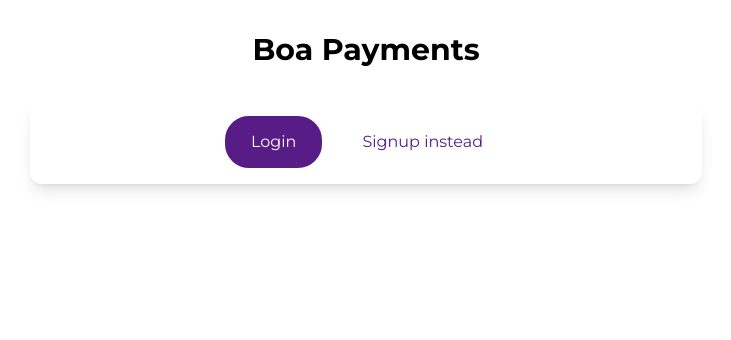
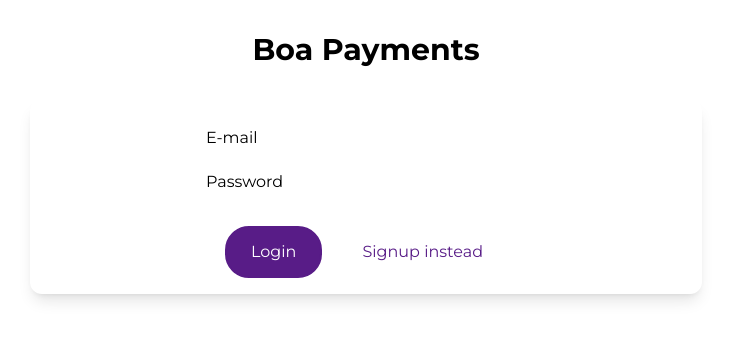
Before and after one commit to Boamorte8/boa-payments, a Vue app: page /auth in a window 1280 px wide. Shown: the top 340 px of the page, without its empty margins (274-1005 px from the left). Built offline with nearby package versions, Linux system fonts and the light colour scheme.

Commit message:
Add html for login form

```diff
--- a/src/components/ui/BaseButton.vue
+++ b/src/components/ui/BaseButton.vue
@@ -32,19 +32,11 @@ export default {
 <style scoped>
 .button,
 .link {
-  @apply inline-block no-underline cursor-pointer text-white rounded-3xl py-3 px-6 border-2 border-purple-900
+  @apply inline-block no-underline text-white rounded-3xl py-3 px-6 border-2 border-purple-900
     bg-purple-900 hover:bg-purple-700 hover:border-purple-700 active:bg-purple-700 active:border-purple-700;
 
   font: inherit;
 }
-
-/* a:hover,
-a:active,
-button:hover,
-button:active {
-  background-color: #270041;
-  border-color: #270041;
-} */
 
 .flat {
   @apply bg-transparent text-purple-900 border-0;
--- a/src/pages/auth/UserAuth.vue
+++ b/src/pages/auth/UserAuth.vue
@@ -2,24 +2,19 @@
   <div>
     <h1 class="max-w-2xl mx-auto my-8 flex justify-center text-3xl font-bold">Boa Payments</h1>
     <base-card>
-      <!-- <div>
-        <h1>{{ t('hello') }} to Auth page</h1>
-        <p>{{ counter }}</p>
-        <button @click="incrementCounter()">Increment</button>
-      </div> -->
       <form class="w-full flex flex-col items-center" @submit.prevent="submitForm">
-        <!-- <div class="form-control">
+        <div class="form-control">
           <label for="email">E-mail</label>
-          <input type="email" name="email" id="email" v-model.trim="email" />
+          <input id="email" v-model.trim="email" type="email" name="email" />
         </div>
         <div class="form-control">
           <label for="password">Password</label>
-          <input type="password" name="password" id="password" v-model.trim="password">
-        </div> -->
+          <input id="password" v-model.trim="password" type="password" name="password">
+        </div>
         <!-- <p v-if="!formIsValid">Please enter a valid email and password (must be at least 6 characters long).</p> -->
         <div class="flex justify-center">
           <base-button class="mr-4">{{ t(mode) }}</base-button>
-          <base-button type="button" mode="flat" @click="switchAuthMode">{{ t(switchModeButtonCaption) }}</base-button>
+          <base-button mode="flat" @click="switchAuthMode">{{ t(switchModeButtonCaption) }}</base-button>
         </div>
       </form>
 
@@ -28,6 +23,7 @@
 </template>
 
 <script lang="ts">
+import { useRoute } from 'vue-router';
 import { computed, ref } from 'vue';
 import { useI18n } from 'vue-i18n';
 
@@ -36,10 +32,21 @@ import { useI18n } from 'vue-i18n';
 export default {
   setup() {
     const { t } = useI18n();
+    const email = ref('');
+    const password = ref('');
+    // const { getters, dispatch } = useStore();
     const mode = ref('login');
-    // const { getters, dispatch } = useStore();
     const switchModeButtonCaption = computed(() => mode.value === 'login' ? 'loginSwitch' : 'signSwitch');
 
+    const switchAuthMode = () => {
+      mode.value = mode.value === 'login' ? 'signup' : 'login';
+    };
+
+    const route = useRoute();
+
+    if (route.query.redirect) {
+      mode.value = 'signup';
+    }
     // const incrementCounter = () => {
     //   dispatch('incrementCounter');
     // };
@@ -47,13 +54,10 @@ export default {
     const submitForm = () => {
       // dispatch('submitForm');
     };
-
-    const switchAuthMode = () => {
-      mode.value = mode.value === 'login' ? 'signup' : 'login';
-    };
-
     return {
       mode,
+      email,
+      password,
       t,
       submitForm,
       switchAuthMode,
@@ -64,3 +68,13 @@ export default {
   }
 }
 </script>
+
+<style scoped>
+.form-control {
+  @apply w-80 my-2.5 flex justify-between;
+
+  &:nth-child(2) {
+    @apply mb-8;
+  }
+}
+</style>
```
